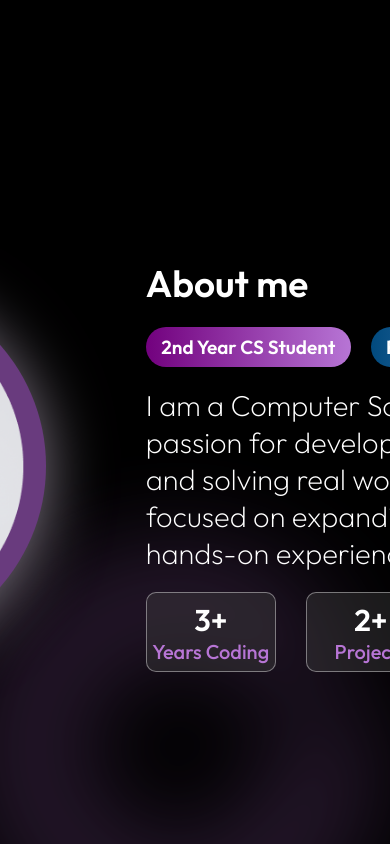
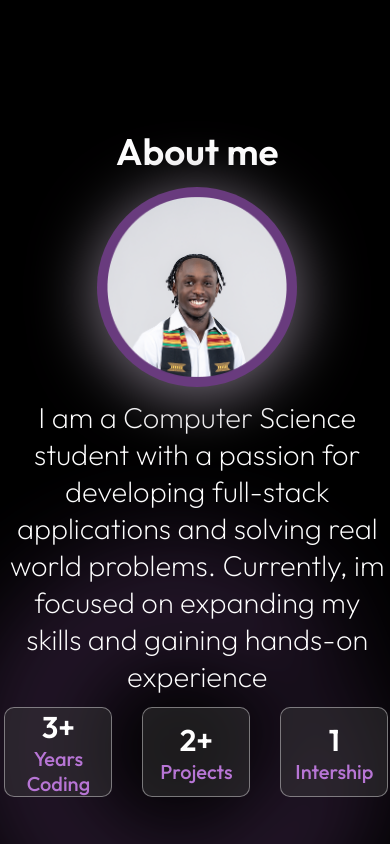
Before and after one commit to SamM-SWE/portfolio, a React (Vite) app in the folder frontend/: page / in a window 390 px wide. Shown: the part 800-1644 px from the top of the page. Built offline with nearby package versions, Linux system fonts and the light colour scheme.

Commit message:
Added mobile support for About section

```diff
--- a/frontend/src/index.css
+++ b/frontend/src/index.css
@@ -1079,6 +1079,10 @@ body {
     display: none;
   }
 
+  .main-content-mobile {
+    display: none;
+  }
+
 @media (max-width: 600px) {
 
   .arc-svg {
@@ -1180,4 +1184,52 @@ body {
     transform: scale(0.7);
   }
 
+  .main-content {
+    display: none;
+  }
+
+  .main-content-mobile {
+    display: flex;
+    position: relative;
+    width: 100%;
+    height: 80%;
+    top: 10%;
+    flex-direction: column;
+    align-items: center;
+    gap: 12px;
+  }
+
+  .about-mobile-div {
+    display: flex;
+    flex-direction: column;
+    align-items: center;
+    gap: 12px;
+  }
+
+  .ellipse {
+    position: relative;
+    width: 200px;
+    height: 200px;
+  }
+
+  .about-img {
+    width: 200px;
+    height: 200px;
+  }
+
+  .bio-text {
+    text-align: center;
+    width: 100%;
+  }
+
+  .skill-card-div {
+    position: relative;
+    width: 100%;
+  }
+
+  .skill-card {
+    width: 28%;
+    height: 100%;
+  }
+
 }
--- a/frontend/src/screens/About.jsx
+++ b/frontend/src/screens/About.jsx
@@ -34,6 +34,29 @@ function About() {
             </div>
 
 
+            <div className="main-content-mobile">
+                <span className="about-me-title">About me</span>
+
+                <div className="about-mobile-div">
+                    <span className="aboutimg-container">
+                        <div className="ellipse">
+                            <img src={MyImage} className="about-img" />
+                        </div>
+                    </span>
+
+                    <div className="bio-text">I am a Computer Science student with a passion for developing full-stack  applications and solving real world problems. Currently, im focused on expanding my skills and gaining hands-on experience</div>
+
+                     <div className="skill-card-div">
+                        <SkillCard years="3+" title="Years Coding"/>
+                        <SkillCard years="2+" title="Projects"/>
+                        <SkillCard years="1" title="Intership"/>
+                    </div>
+                </div>
+            </div>
+
+
+
+
 
             <div className="arc-layer">
                 <Arc />
```
